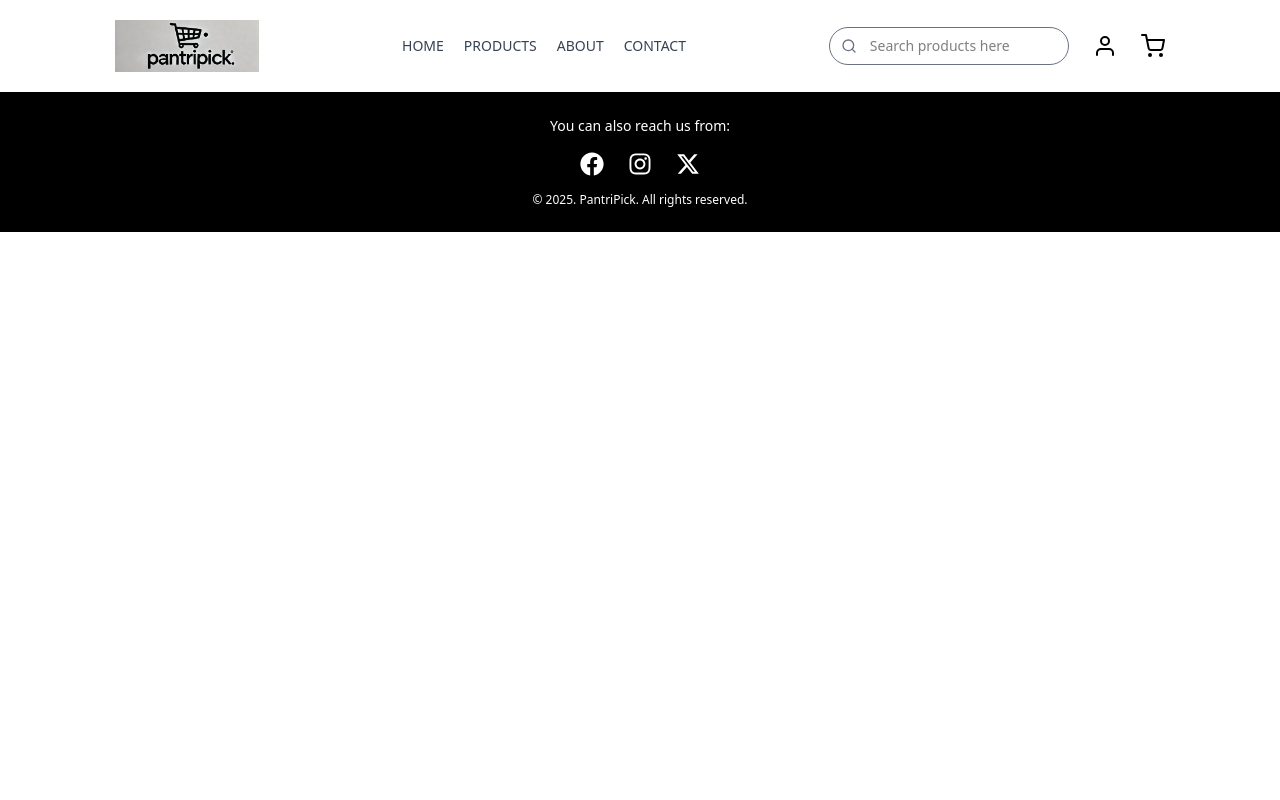
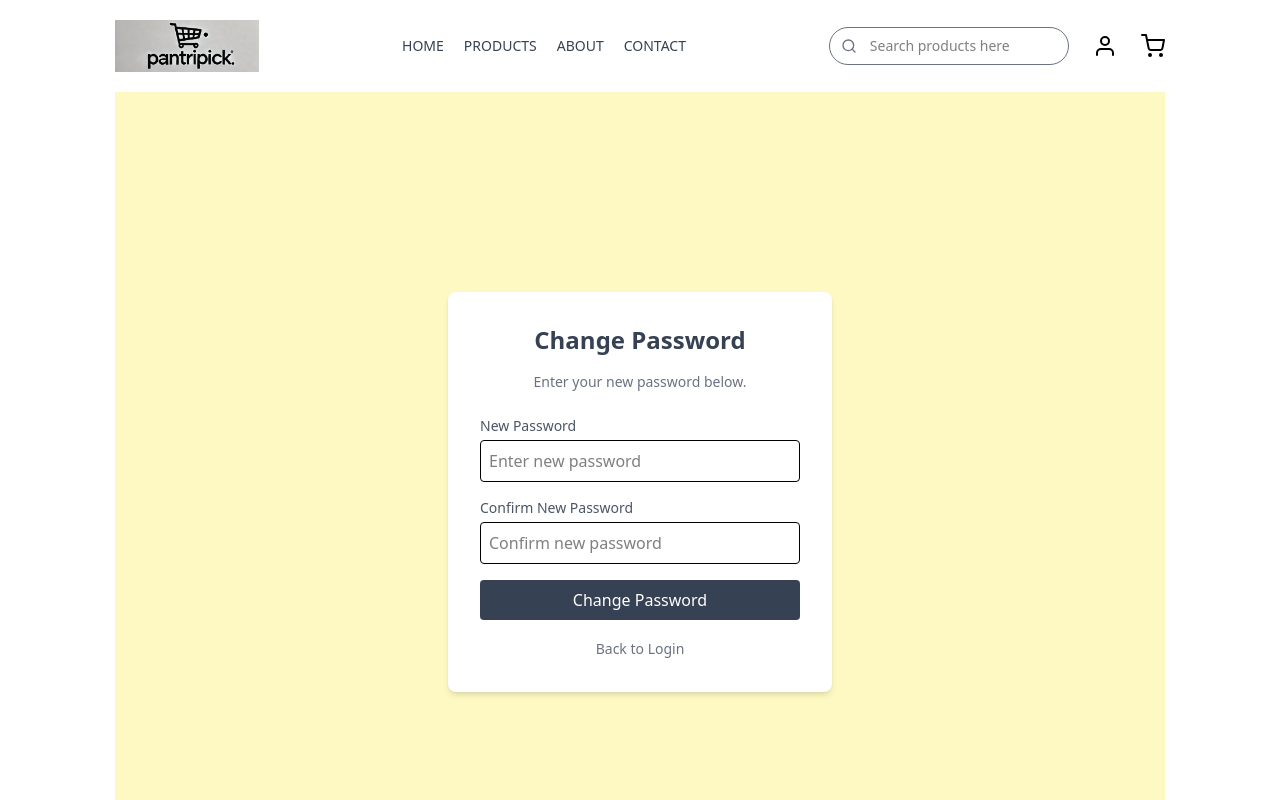
Before and after one commit to rishabhrm/pantripick, a React (Vite) app in the folder frontend/: page /change-password in a window 1280 px wide. Shown: the top 800 px of the page. Built offline with nearby package versions, Linux system fonts and the light colour scheme.

Commit message:
add resetpage

```diff
--- a/frontend/src/App.jsx
+++ b/frontend/src/App.jsx
@@ -8,16 +8,21 @@ import Contact from './pages/Contact'
 import Cart from './pages/Cart'
 
 import Login from './pages/Login'
+import Signup from './pages/Signup'
+import OTP from './pages/OTP'
+
+
+
+import ResetPassword from './pages/Reset'
+import ChangePassword from './pages/ChangePassword'
+
 
 import Checkout from './components/Cart/Checkout'
 import OrderConfirmation from './components/Cart/OrderConfirmation'
 import ProductDetails from './components/Products/ProductDetails'
-
 import SearchResults from './components/Products/SearchResults'
-
 import Navbar from './components/Navbar'
 import Footer from './components/Footer'
-
 import AdminLogin from './pages/adminpages/AdminLogin'
 
 function App() {
@@ -33,6 +38,12 @@ function App() {
           <Route path='/contact' element={<Contact />} />
           <Route path='/cart' element={<Cart />} />
           <Route path='/login' element={<Login />} />
+          <Route path='/signup' element={<Signup />} />
+          <Route path='/otp' element={<OTP />} />
+          <Route path='/reset-password' element={<ResetPassword />} />
+          <Route path="/change-password" element={<ChangePassword />} />
+
+
           <Route path='/checkout/:total' element={<Checkout />} />
           <Route path='/order-confirmation' element={<OrderConfirmation />} />
           <Route path="/search" element={<SearchResults />} />
--- /dev/null
+++ b/frontend/src/pages/ChangePassword.jsx
@@ -0,0 +1,80 @@
+import React, { useState } from 'react';
+import { useNavigate } from 'react-router-dom';
+
+function ChangePassword() {
+    const navigate = useNavigate();
+
+    const [newPassword, setNewPassword] = useState('');
+    const [confirmPassword, setConfirmPassword] = useState('');
+    const [error, setError] = useState('');
+
+    const handleSubmit = (e) => {
+        e.preventDefault();
+
+        if (newPassword !== confirmPassword) {
+            setError('Passwords do not match!');
+            return;
+        }
+
+        setError('');
+        alert('Password changed successfully!');
+        // Add logic to update password in backend
+    };
+
+    return (
+        <div className="flex flex-col items-center justify-center h-screen bg-yellow-100">
+            <div className="bg-white p-8 rounded-lg shadow-md w-96">
+                <h2 className="text-2xl font-bold text-center text-gray-700 mb-4">
+                    Change Password
+                </h2>
+                <p className="text-sm text-gray-500 text-center mb-6">
+                    Enter your new password below.
+                </p>
+
+                <form onSubmit={handleSubmit} className="flex flex-col">
+                    <label className="text-gray-600 text-sm font-medium">
+                        New Password
+                    </label>
+                    <input
+                        type="password"
+                        placeholder="Enter new password"
+                        value={newPassword}
+                        onChange={(e) => setNewPassword(e.target.value)}
+                        className="mt-1 p-2 w-full border rounded focus:outline-none focus:ring-2 focus:ring-gray-300"
+                        required
+                    />
+
+                    <label className="text-gray-600 text-sm font-medium mt-4">
+                        Confirm New Password
+                    </label>
+                    <input
+                        type="password"
+                        placeholder="Confirm new password"
+                        value={confirmPassword}
+                        onChange={(e) => setConfirmPassword(e.target.value)}
+                        className="mt-1 p-2 w-full border rounded focus:outline-none focus:ring-2 focus:ring-gray-300"
+                        required
+                    />
+
+                    {error && <p className="text-red-500 text-sm mt-2">{error}</p>}
+
+                    <button
+                        type="submit"
+                        className="mt-4 bg-gray-700 text-white py-2 rounded hover:bg-blue-800 transition"
+                        onClick={() => navigate(`/login`)}
+                    >
+                        Change Password
+                    </button>
+                </form>
+
+                <div className="text-center mt-4">
+                    <a href="/login" className="text-sm text-gray-500 hover:underline">
+                        Back to Login
+                    </a>
+                </div>
+            </div>
+        </div>
+    );
+}
+
+export default ChangePassword;
--- a/frontend/src/pages/Forgot.jsx
+++ /dev/null
@@ -1,66 +0,0 @@
-import React, { useState } from "react";
-import { useNavigate } from "react-router-dom";
-
-const Forgot = () => {
-    const [email, setEmail] = useState("");
-    const navigate = useNavigate();
-
-    const handleChange = (e) => {
-        setEmail(e.target.value);
-    };
-
-    const handleSubmit = (e) => {
-        e.preventDefault();
-        console.log("OTP sent to:", email);
-        navigate("/otp");
-    };
-
-    return (
-        <div className="flex flex-col items-center min-h-screen bg-yellow-100 p-22">
-            <div className="bg-white p-6 rounded-lg shadow-lg w-full max-w-2xl mb-6 border">
-                <h2 className="text-2xl font-bold text-center">Forgot your password?</h2>
-                <p className="mt-3 text-center">
-                    Change your password in three easy steps. This will help you to secure your account!
-                </p>
-                <ul className="mt-3 text-left list-decimal pl-6">
-                    <li>Enter your email address below.</li>
-                    <li>Our system will send you an OTP to your email.</li>
-                    <li>Enter the OTP on the next page.</li>
-                </ul>
-            </div>
-
-            <div className="bg-white p-6 rounded-lg shadow-lg w-full max-w-2xl border">
-                <h3 className="text-xl font-semibold mb-3">Enter your email address</h3>
-                <form onSubmit={handleSubmit} className="flex flex-col gap-4">
-                    <input
-                        type="email"
-                        placeholder="Enter your email"
-                        value={email}
-                        onChange={handleChange}
-                        required
-                        className="w-full p-3 border border-gray-400 rounded-md focus:outline-none focus:ring-2 focus:ring-blue-400"
-                    />
-                    <p className="text-gray-600 text-sm">
-                        Enter your registered email address. We'll send an OTP to this address.
-                    </p>
-                    <div className="flex justify-between">
-                        <button
-                            type="submit"
-                            className="bg-green-500 text-white px-4 py-2 rounded-md hover:bg-green-600 transition"
-                        >
-                            Get New Password
-                        </button>
-                        <a
-                            href="/login"
-                            className="bg-red-500 text-white px-4 py-2 rounded-md hover:bg-red-600 transition"
-                        >
-                            Back to Login
-                        </a>
-                    </div>
-                </form>
-            </div>
-        </div>
-    );
-};
-
-export default Forgot;
--- a/frontend/src/pages/Login.jsx
+++ b/frontend/src/pages/Login.jsx
@@ -49,7 +49,7 @@ function Login() {
           Admin Login
         </button>
         <div className="flex justify-between items-center mt-4 text-sm">
-          <a href="/forgot" className="text-black-500 hover:underline">
+          <a href="/reset-password" className="text-black-500 hover:underline">
             Forgot Password?
           </a>
           <span className="text-black-500 ml-1">|</span>
--- a/frontend/src/pages/OTP.jsx
+++ b/frontend/src/pages/OTP.jsx
@@ -13,7 +13,7 @@ const OTP = () => {
     const handleSubmit = (e) => {
         e.preventDefault();
         console.log("Entered OTP:", otp);
-        navigate("/login");
+        navigate("/change-password");
     };
 
     return (
--- /dev/null
+++ b/frontend/src/pages/Reset.jsx
@@ -0,0 +1,67 @@
+import React, { useState } from 'react';
+import { useNavigate } from "react-router-dom";
+
+function ResetPassword() {
+    const navigate = useNavigate();
+    const [email, setEmail] = useState('');
+    const [error, setError] = useState('');
+
+    const handleSubmit = (e) => {
+        e.preventDefault();
+
+        if (!email.trim()) {
+            setError('Email is required.');
+            return;
+        } else {
+            setError('');
+        }
+
+        // Handle password reset logic here (e.g., sending a reset link)
+        console.log('Password reset link sent to', email);
+
+        // Navigate to OTP page after successful submission
+        navigate(`/otp`);
+    };
+
+    return (
+        <div className="flex flex-col items-center justify-center h-screen bg-yellow-100">
+            <div className="bg-white p-8 rounded-lg shadow-md w-96">
+                <h2 className="text-2xl font-bold text-center text-gray-700 mb-4">
+                    Reset Password
+                </h2>
+                <p className="text-sm text-gray-500 text-center mb-6">
+                    Enter your email to receive a password reset link.
+                </p>
+
+                <form onSubmit={handleSubmit} className="flex flex-col">
+                    <label className="text-gray-600 text-sm font-medium">
+                        Email Address
+                    </label>
+                    <input
+                        type="email"
+                        placeholder="Enter your email"
+                        value={email}
+                        onChange={(e) => setEmail(e.target.value)}
+                        className="mt-1 p-2 w-full border rounded focus:outline-none focus:ring-2 focus:ring-gray-300"
+                    />
+                    {error && <p className="text-red-500 text-sm mt-1">{error}</p>}
+
+                    <button
+                        type="submit"
+                        className="mt-4 bg-gray-700 text-white py-2 rounded hover:bg-blue-800 transition"
+                    >
+                        Send Reset Link
+                    </button>
+                </form>
+
+                <div className="text-center mt-4">
+                    <a href="/login" className="text-sm text-gray-500 hover:underline">
+                        Back to Login
+                    </a>
+                </div>
+            </div>
+        </div>
+    );
+}
+
+export default ResetPassword;
```
Also changed, not shown: 1 other file (tests, documents, lock files or other folders).
